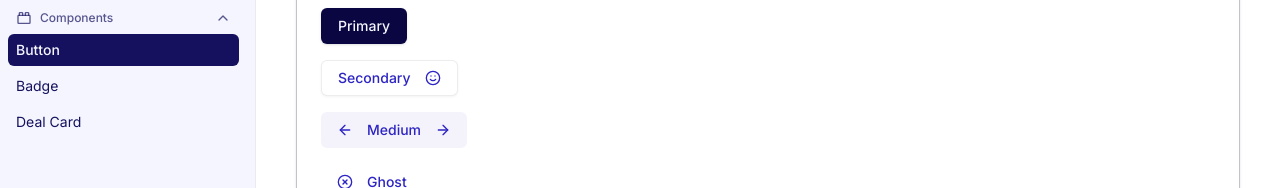
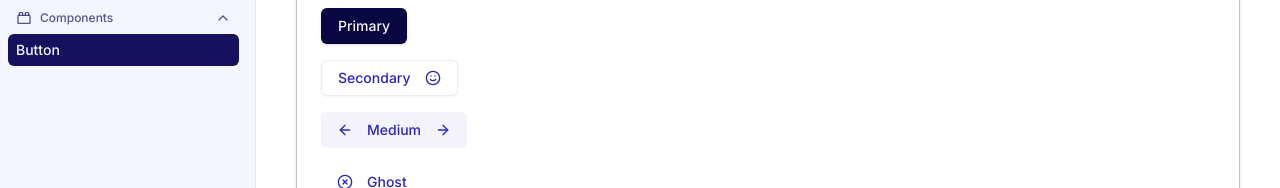
Before and after one commit to raulalgo/shadcn-ui-registry-starter, a Next.js app: page /components/button in a window 1280 px wide. Shown: the part 279-467 px from the top of the page. Built offline with nearby package versions, Linux system fonts and the light colour scheme.

Commit message:
Bringing everything to the most minimal ds I can have

```diff
--- a/registry.json
+++ b/registry.json
@@ -35,8 +35,7 @@
             "title": "Button",
             "description": "Basic set of buttons in our app",
             "registryDependencies": [
-                "button",
-                "https://shadcn-ui-registry-starter-seven.vercel.app/r/theme.json"
+                "button"
             ],
             "files": [
                 {
@@ -45,41 +44,6 @@
                     "target": "ui/button.tsx"
                 }
             ]
-        },
-        {
-            "name": "badge",
-            "type": "registry:ui",
-            "title": "Badge",
-            "description": "A small, interactive element that represents a tag or label",
-            "registryDependencies": [
-                "badge",
-                "https://shadcn-ui-registry-starter-seven.vercel.app/r/theme.json"
-            ],
-            "files": [
-                {
-                    "path": "src/components/ui/badge.tsx",
-                    "type": "registry:file",
-                    "target": "ui/badge.tsx"
-                }
-            ]
-        },
-        {
-            "name": "deal-card",
-            "type": "registry:ui",
-            "title": "Deal Card",
-            "description": "A card component for displaying deal information with interactive elements",
-            "registryDependencies": [
-                "https://shadcn-ui-registry-starter-seven.vercel.app/r/button.json",
-                "https://shadcn-ui-registry-starter-seven.vercel.app/r/badge.json",
-                "https://shadcn-ui-registry-starter-seven.vercel.app/r/theme.json"
-            ],
-            "files": [
-                {
-                    "path": "src/components/ui/deal-card.tsx",
-                    "type": "registry:file",
-                    "target": "ui/deal-card.tsx"
-                }
-            ]
         }
     ]
 }
--- a/src/app/(design)/components/[slug]/(demos)/badge.tsx
+++ /dev/null
@@ -1,8 +0,0 @@
-import { Badge } from "@/components/ui/badge";
-
-export const badge = {
-  name: "badge",
-  components: {
-    Exclude: <Badge/>
-  },
-};
--- a/src/app/(design)/components/[slug]/(demos)/deal-card.tsx
+++ /dev/null
@@ -1,27 +0,0 @@
-import { Badge } from "@/components/ui/badge";
-import { DealCard } from "@/components/ui/deal-card";
-import { MapPin, Proportions } from "lucide-react";
-
-export const dealCard = {
-  name: "deal-card",
-  components: {
-    Location: <DealCard icon={<MapPin className="size-5" />} title="Location">
-            <Badge />
-            {/* <Badge variant="include" label="Ciudad">Lisboa</Badge>
-            <Badge variant="exclude" >Porto</Badge>
-            <Badge variant="include" >Cascais</Badge>
-            <Badge variant="include" >Braga</Badge>
-            <Badge variant="include" >Aveiro</Badge>
-            <Badge variant="include" >Faro</Badge>
-            <Badge variant="include" >Carcabelos</Badge> */}
-        </DealCard>,
-    Format: <DealCard icon={<Proportions className="size-5" />} title="Format">
-            <Badge />
-            {/* <Badge variant="include" >16:9</Badge>
-            <Badge variant="include" >Billboards</Badge>
-            <Badge variant="include" >Bus shelter</Badge>
-            <Badge variant="include" >Kiosk</Badge>
-            <Badge variant="exclude" >MUPI</Badge> */}
-        </DealCard>,
-  },
-};
--- a/src/app/(design)/components/[slug]/(demos)/index.tsx
+++ b/src/app/(design)/components/[slug]/(demos)/index.tsx
@@ -1,8 +1,6 @@
 import type { ReactElement, ReactNode } from "react";
 
 import { button } from "@/app/(design)/components/[slug]/(demos)/button";
-import { badge } from "@/app/(design)/components/[slug]/(demos)/badge";
-import { dealCard } from "@/app/(design)/components/[slug]/(demos)/deal-card";
 
 interface Demo {
   name: string; // this must match the `registry.json` name
@@ -13,6 +11,4 @@ interface Demo {
 
 export const demos: { [name: string]: Demo } = {
   button,
-  badge,
-  "deal-card": dealCard,
 };
--- a/src/components/design/registry-sidebar.tsx
+++ b/src/components/design/registry-sidebar.tsx
@@ -40,8 +40,6 @@ import type * as React from "react";
 
 export const componentItems = [
   { name: "Button", path: "/components/button" },
-  { name: "Badge", path: "/components/badge" },
-  { name: "Deal Card", path: "/components/deal-card" },
 ];
 
 export const gettingStartedItems = [
```
